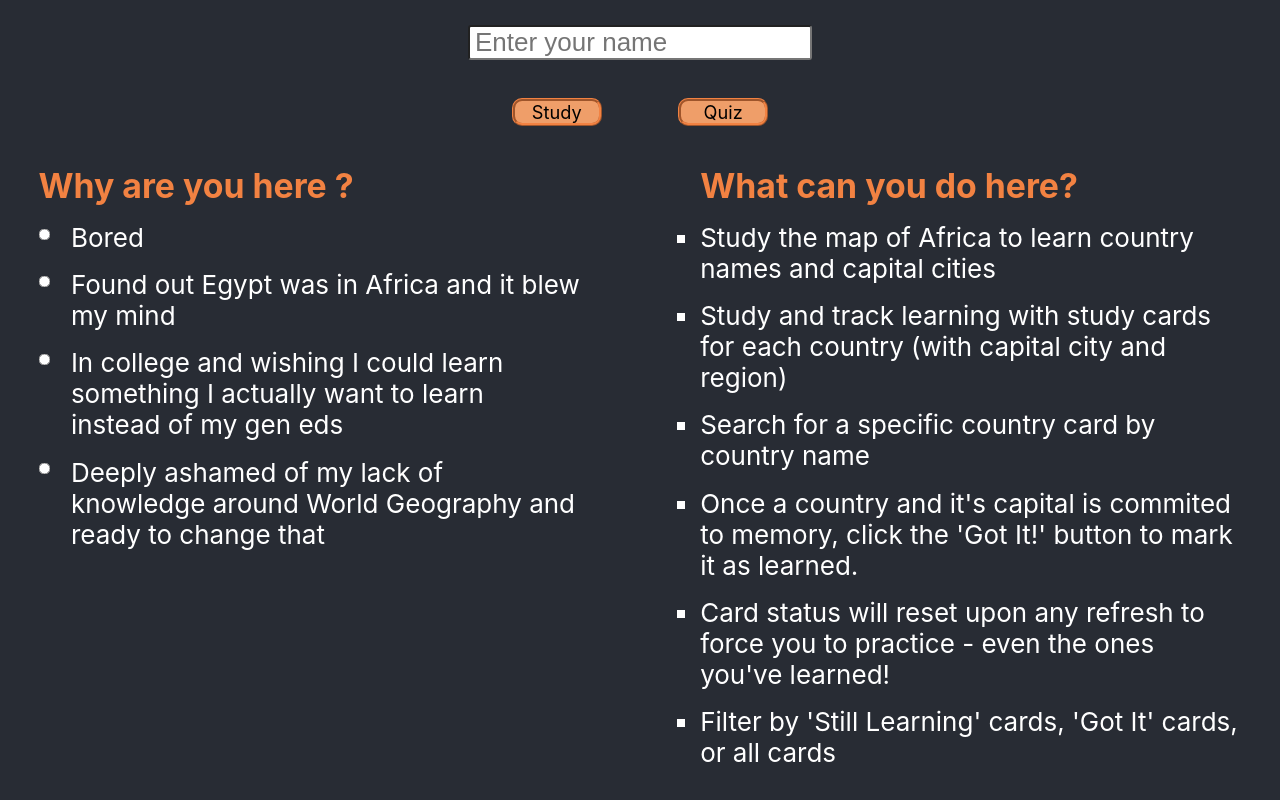
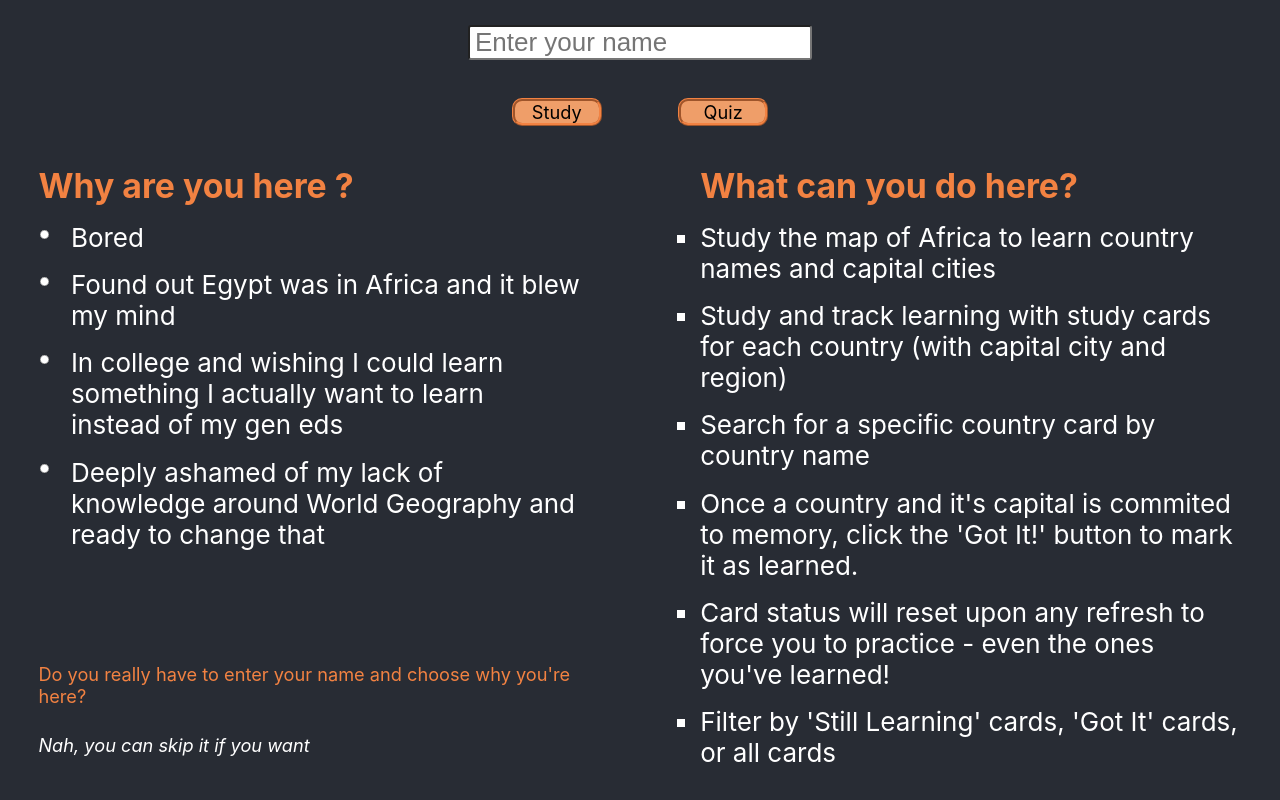
Before and after one commit to hfaerber/african-love-this-app, a React (Create React App) app: page / in a window 1280 px wide. Shown: the part 202-1002 px from the top of the page. Built offline with nearby package versions, Linux system fonts and the light colour scheme; no server answers.

Commit message:
Tweak styling of welcome page and update snapshot

```diff
--- a/src/WelcomeForm/WelcomeForm.css
+++ b/src/WelcomeForm/WelcomeForm.css
@@ -22,7 +22,7 @@
 }
 
 input[type='radio'] {
-  transform: scale(.9);
+  transform: scale(.7);
   float: left;
 }
 
@@ -40,6 +40,19 @@ input[type='radio'] {
 .title-welcome-info {
   font-size: 1.3em;
   color: #f28242;
+}
+
+.p-fine-question {
+  margin: 21% 0 5% 0;
+  color: #f28242;
+  font-size: .7em;
+
+}
+
+.p-fine-print {
+  font-size: .7em;
+  font-style: italic;
+  /* color: whitesmoke; */
 }
 
 .div-welcome-page-buttons {
--- a/src/WelcomeForm/WelcomeForm.js
+++ b/src/WelcomeForm/WelcomeForm.js
@@ -37,8 +37,8 @@ export class WelcomeForm extends Component {
         </div>
         <div className='div-welcome-info'>
           <section className='section-radio'>
-            <h4 className='title-welcome-info'>Why are you here {this.state.name ?
-              `${this.state.name}` : ''}?</h4>
+            <h4 className='title-welcome-info'>Why are you here {this.state.name
+               ? `${this.state.name}` : ''}?</h4>
               <input type='radio' id='bored' className='button-radio'/>
               <label forhtml='bored' className='label-radio'>
               Bored
@@ -59,19 +59,24 @@ export class WelcomeForm extends Component {
               Deeply ashamed of my lack of knowledge around World Geography and
                 ready to change that
             </label>
+            <p className='p-fine-question'>Do you really have to enter your name
+              and choose why you're here?</p>
+            <p className='p-fine-print'>Nah, you can skip it if you want</p>
           </section>
           <section className='section-instructions'>
             <h4 className='title-welcome-info'>What can you do here?</h4>
             <ul className='list-instructions'>
-              <li>Study the map of Africa to learn country names and capital cities</li>
-              <li>Study and track learning with study cards for each country (with
-              capital city and region)</li>
+              <li>Study the map of Africa to learn country names and capital
+                cities</li>
+              <li>Study and track learning with study cards for each country
+                (with capital city and region)</li>
               <li>Search for a specific country card by country name</li>
-              <li>Once a country and it's capital is commited to memory, click the
-              'Got It!' button to mark it as learned.</li>
-              <li>Card status will reset upon any refresh to force you to practice -
-              even the ones you've learned!</li>
-              <li>Filter by 'Still Learning' cards, 'Got It' cards, or all cards</li>
+              <li>Once a country and it's capital is commited to memory, click
+                the 'Got It!' button to mark it as learned.</li>
+              <li>Card status will reset upon any refresh to force you to
+                practice - even the ones you've learned!</li>
+              <li>Filter by 'Still Learning' cards, 'Got It' cards, or all
+                cards</li>
             </ul>
           </section>
         </div>
```
Also changed, not shown: 1 other file (tests, documents, lock files or other folders).
